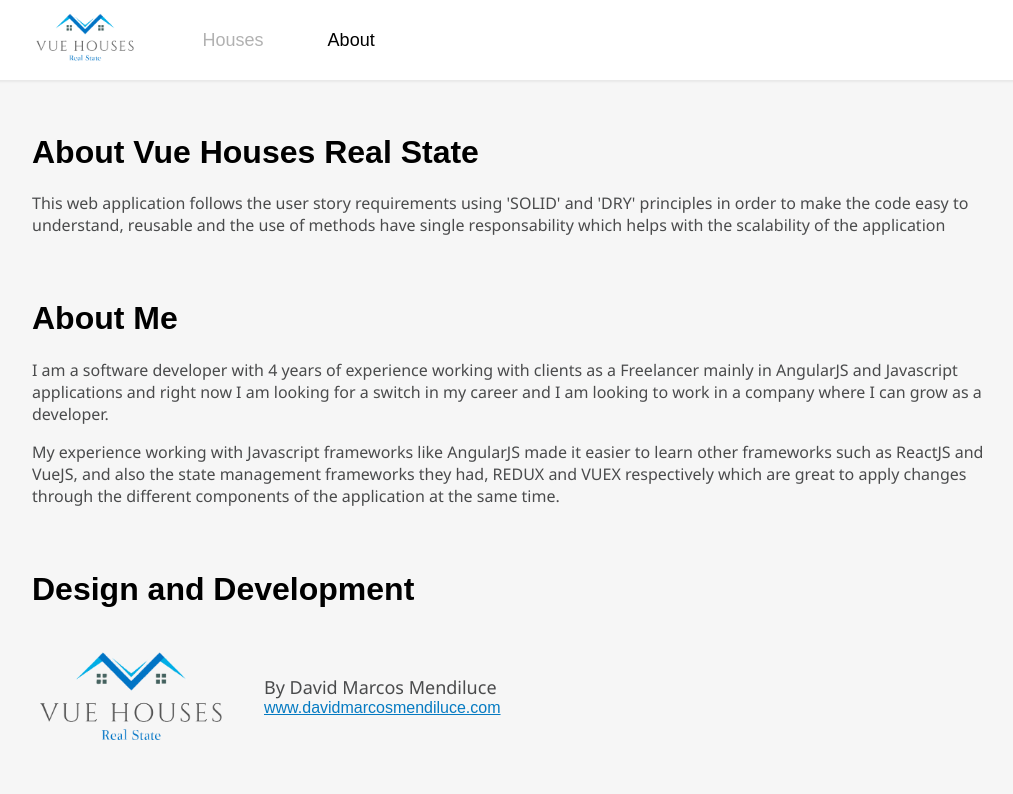
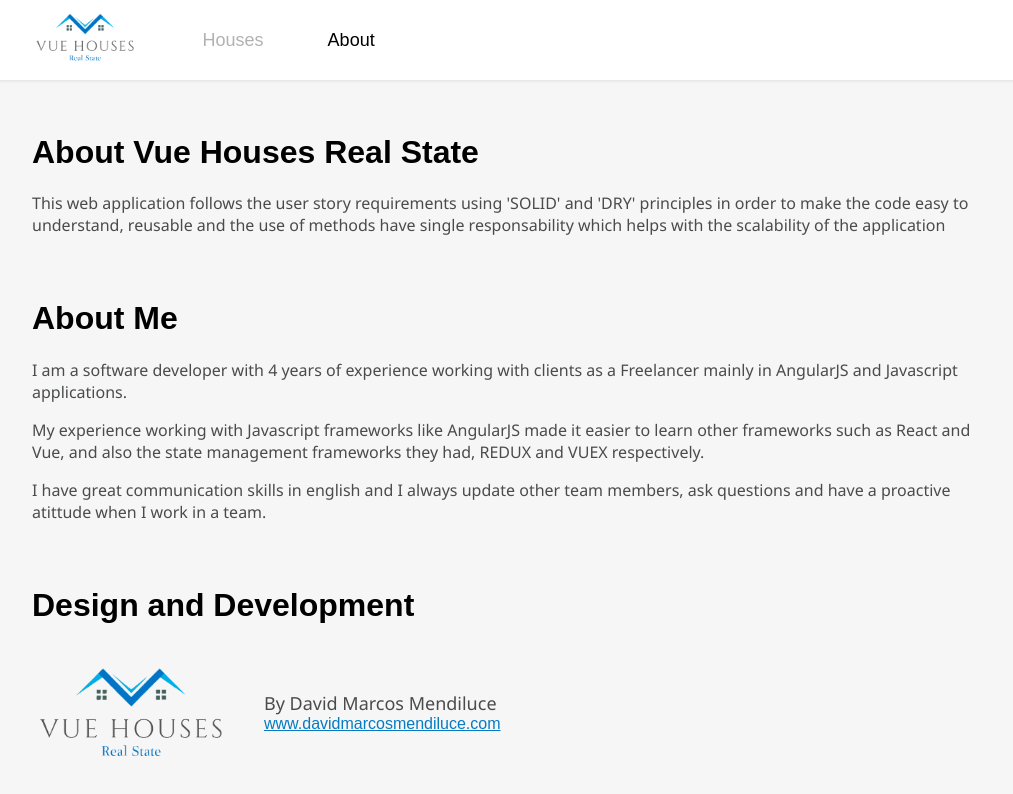
Before and after one commit to DavidMendiluce/VueHousing, a Vue app: page /about in a window 1280 px wide. Shown: the top 794 px of the page, without its empty margins (128-1141 px from the left). Built offline with nearby package versions, Linux system fonts and the light colour scheme; no server answers; what imagekitio-vue would draw is missing.

Commit message:
modified bio in about page

```diff
--- a/src/views/AboutPage.vue
+++ b/src/views/AboutPage.vue
@@ -3,18 +3,18 @@
     <div class="about-sub-container">
       <h1>About Vue Houses Real State</h1>
       <p>This web application follows the user story requirements using 'SOLID' and 'DRY' principles
-          in order to make the code easy to understand, reusable and the use of methods have single responsability
-          which helps with the scalability of the application
+      in order to make the code easy to understand, reusable and the use of methods have single responsability
+      which helps with the scalability of the application
       </p>
       <h1>About Me</h1>
       <p>I am a software developer with 4 years of experience working with clients as a Freelancer mainly in
-          AngularJS and Javascript applications and right now I am looking for a switch in my career and I am
-          looking to work in a company where I can grow as a developer.
+      AngularJS and Javascript applications.
       </p>
       <p>My experience working with Javascript frameworks like AngularJS made it easier to learn other frameworks
-          such as ReactJS and VueJS, and also the state management frameworks they had, REDUX and VUEX respectively
-          which are great to apply changes through the different components of the application at the same time.
+      such as React and Vue, and also the state management frameworks they had, REDUX and VUEX respectively.
       </p>
+      <p>I have great communication skills in english and I always update other team members, ask questions and have
+      a proactive atittude when I work in a team.</p>
       <h1>Design and Development</h1>
       <div class="about-footer">
         <div class="about-logo">
```
